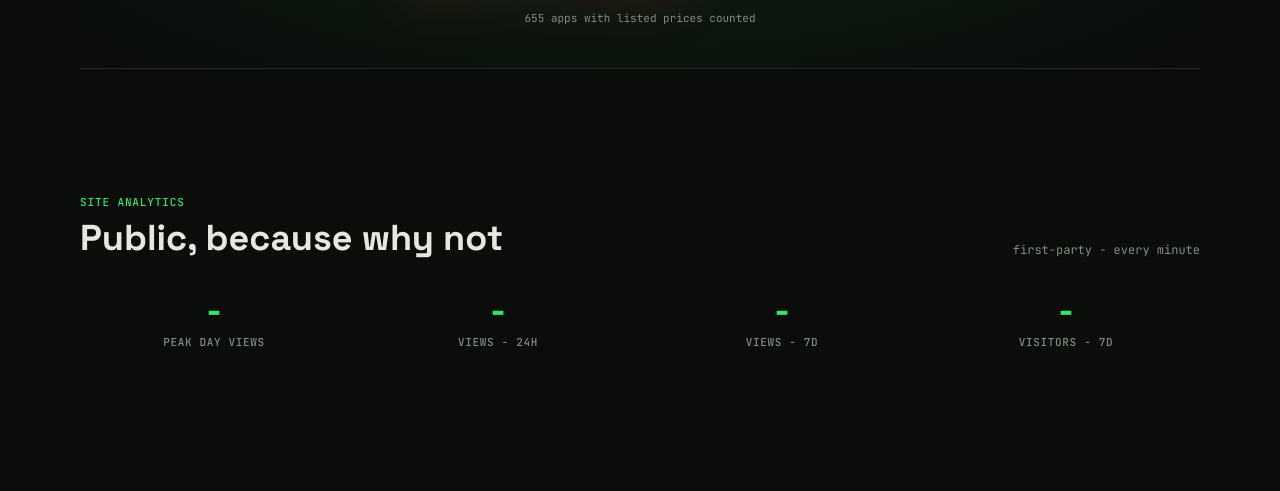
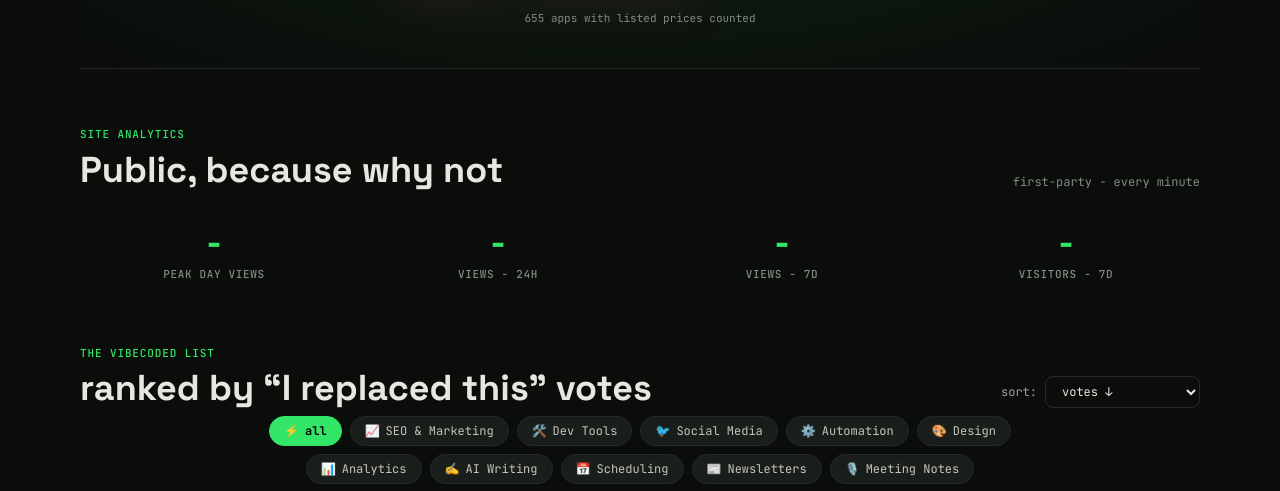
Before and after one commit to VibeCodingApp/LetsVibeCodeit, a Next.js app: page / in a window 1280 px wide. Shown: the part 854-1345 px from the top of the page. Built offline with nearby package versions, Linux system fonts and the light colour scheme; no server answers.

Commit message:
fix(home): reduce vertical spacing around analytics and catalog list

```diff
--- a/src/components/app-table.tsx
+++ b/src/components/app-table.tsx
@@ -67,7 +67,7 @@ export function AppTable({ initialRows, categories }: { initialRows: AppRow[]; c
   }, [filtered]);
 
   return (
-    <section ref={listRef} className="section-pad" data-in-list-root>
+    <section ref={listRef} className="pb-20 pt-6 md:pb-24 md:pt-7" data-in-list-root>
       <div className="container-main">
         <div className="flex flex-wrap items-end justify-between gap-4 mb-2">
           <div>
--- a/src/components/stats-strip.tsx
+++ b/src/components/stats-strip.tsx
@@ -55,7 +55,7 @@ export function StatsStrip() {
   ];
 
   return (
-    <section className="section-pad">
+    <section className="pb-6 pt-6 md:pb-7 md:pt-7">
       <div className="container-main">
         <div className="flex flex-wrap items-end justify-between gap-4 mb-8">
           <div>
```
